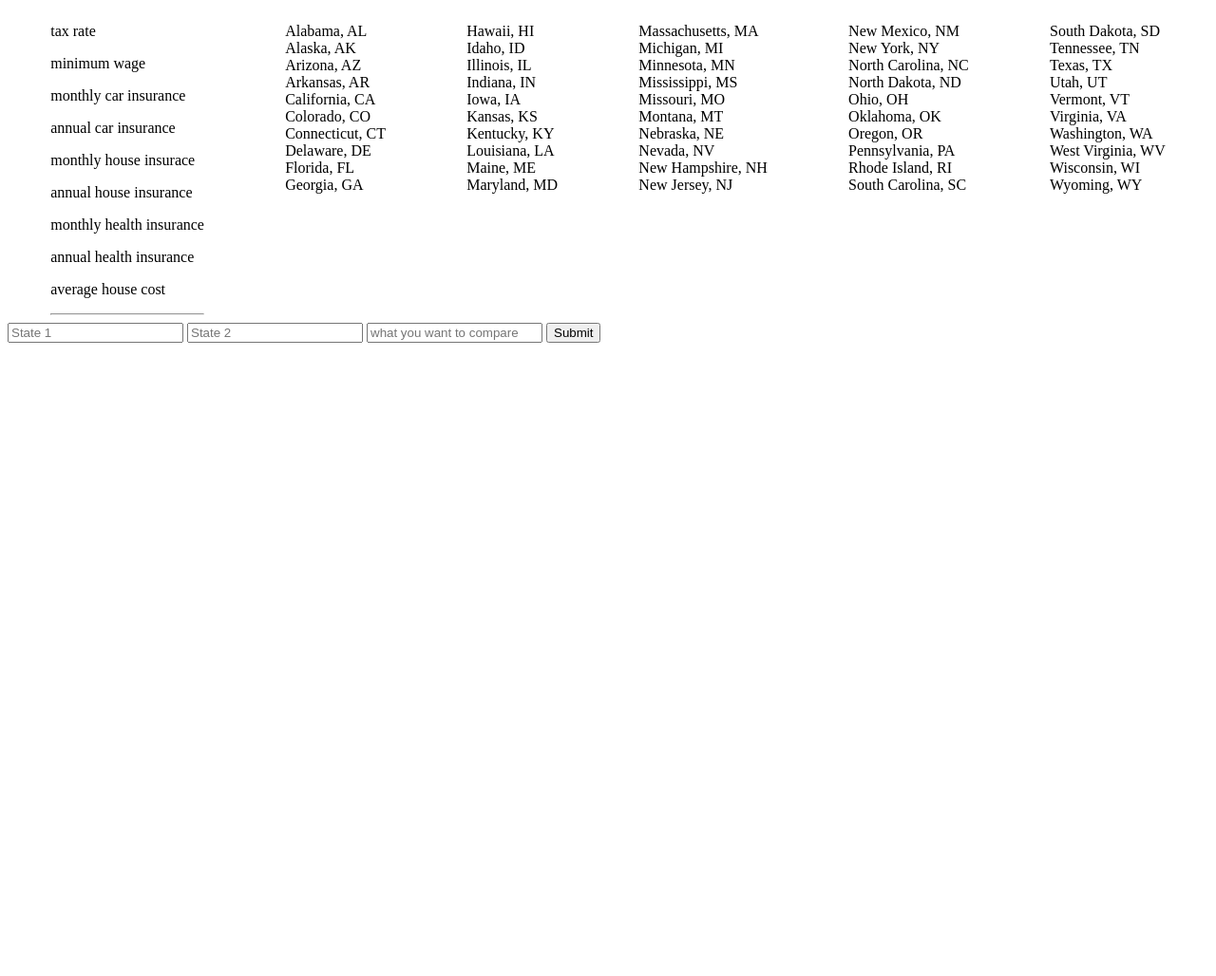
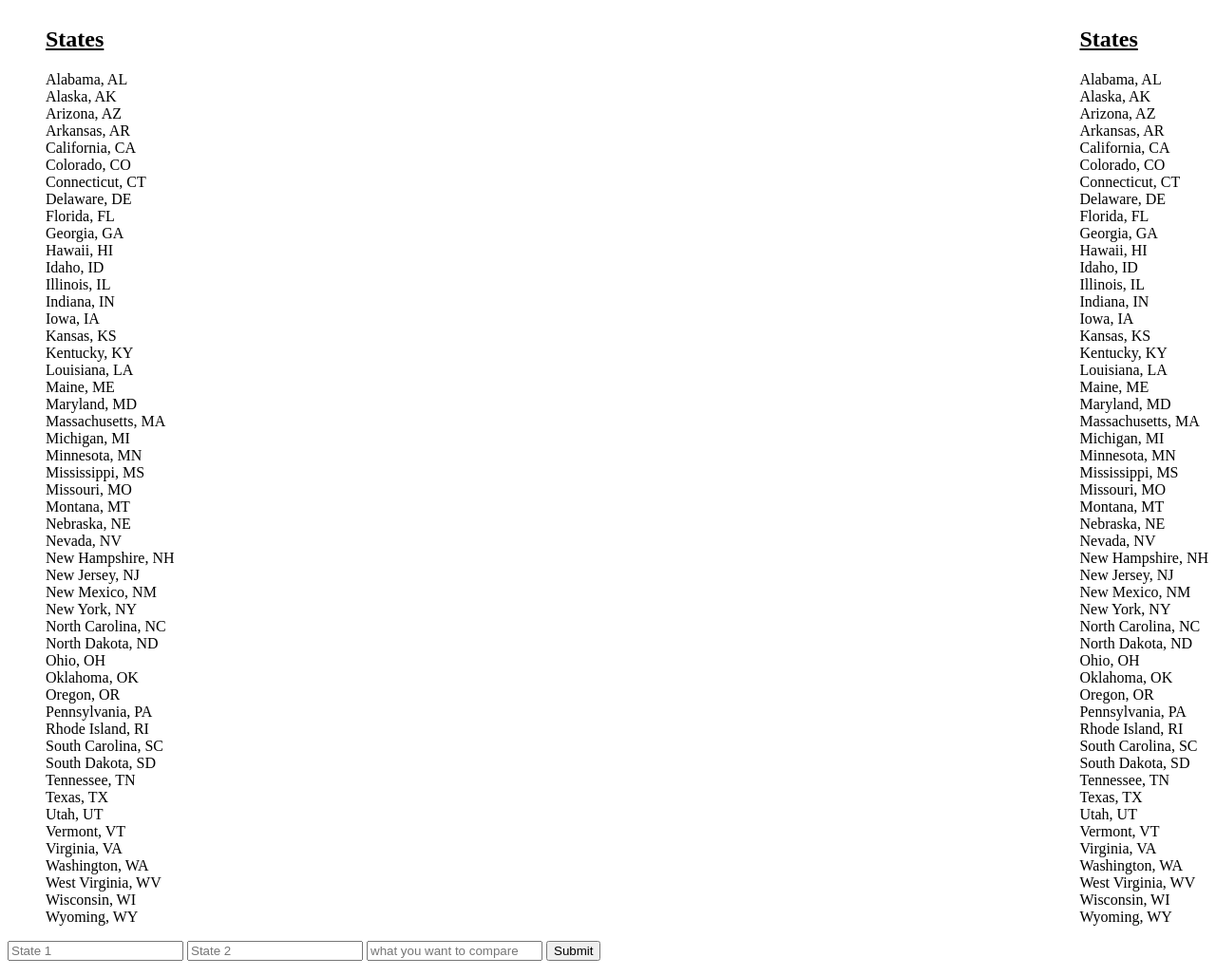
Before and after one commit to JRigney6993-coder/State-Analytics, a plain HTML site: page pages/comparator/compare.html in a window 1280 px wide. Shown: the whole page at 95% size. Before the commit the page ends 800 px from the top, so only its background shows below. Drawn offline with Linux system fonts and the light colour scheme.

Commit message:
both sides

```diff
--- a/pages/comparator/compare.css
+++ b/pages/comparator/compare.css
@@ -1,10 +1,10 @@
-.state{
+.states{
     text-decoration: underline;
 }
 .list{
     list-style: none;
 }
 .flexbox{
-    display: flex;
-    justify-content: space-evenly;
+    display:flex;
+    justify-content: space-between;
 }
--- a/pages/comparator/compare.html
+++ b/pages/comparator/compare.html
@@ -9,8 +9,7 @@
 </head>
 <body>
     <div id="main">
-        <div class="flexbox">
-            <div>
+        <!-- <div>
             <p>tax rate</p>
             <p>minimum wage</p>
             <p>monthly car insurance</p>
@@ -21,176 +20,324 @@
             <p>annual health insurance</p>
             <p>average house cost</p>
             <hr>
-            </div>
+        </div> -->
+        <div class="flexbox">
             <div>
                 <ul class="list">
+                    <li>
+                        <h2 class="states">States</h2>
+                    </li>
                     <a>
-                        <li>Alabama, AL
-                    </li></a>
+                        <li>Alabama, AL</li>
+                    </a>
                     <a>
-                        <li>Alaska, AK
-                    </li></a>
+                        <li>Alaska, AK</li>
+                    </a>
                     <a>
-                        <li>Arizona, AZ
-                    </li></a>
+                        <li>Arizona, AZ</li>
+                    </a>
                     <a>
-                        <li>Arkansas, AR
-                    </li></a>
+                        <li>Arkansas, AR</li>
+                    </a>
                     <a>
-                        <li>California, CA
-                    </li></a>
+                        <li>California, CA</li>
+                    </a>
                     <a>
-                        <li>Colorado, CO
-                    </li></a>
+                        <li>Colorado, CO</li>
+                    </a>
                     <a>
-                        <li>Connecticut, CT
-                    </li></a>
+                        <li>Connecticut, CT</li>
+                    </a>
                     <a>
-                        <li>Delaware, DE
-                    </li></a>
+                        <li>Delaware, DE</li>
+                    </a>
                     <a>
-                        <li>Florida, FL
-                    </li></a>
+                        <li>Florida, FL</li>
+                    </a>
                     <a>
-                        <li>Georgia, GA
-                    </li></a>
+                        <li>Georgia, GA</li>
+                    </a>
+                    <a>
+                        <li>Hawaii, HI</li>
+                    </a>
+                    <a>
+                        <li>Idaho, ID</li>
+                    </a>
+                    <a>
+                        <li>Illinois, IL</li>
+                    </a>
+                    <a>
+                        <li>Indiana, IN</li>
+                    </a>
+                    <a>
+                        <li>Iowa, IA</li>
+                    </a>
+                    <a>
+                        <li>Kansas, KS</li>
+                    </a>
+                    <a>
+                        <li>Kentucky, KY</li>
+                    </a>
+                    <a>
+                        <li>Louisiana, LA</li>
+                    </a>
+                    <a>
+                        <li>Maine, ME</li>
+                    </a>
+                    <a>
+                        <li>Maryland, MD</li>
+                    </a>
+                    <a>
+                        <li>Massachusetts, MA</li>
+                    </a>
+                    <a>
+                        <li>Michigan, MI</li>
+                    </a>
+                    <a>
+                        <li>Minnesota, MN</li>
+                    </a>
+                    <a>
+                        <li>Mississippi, MS</li>
+                    </a>
+                    <a>
+                        <li>Missouri, MO</li>
+                    </a>
+                    <a>
+                        <li>Montana, MT</li>
+                    </a>
+                    <a>
+                        <li>Nebraska, NE</li>
+                    </a>
+                    <a>
+                        <li>Nevada, NV</li>
+                    </a>
+                    <a>
+                        <li>New Hampshire, NH</li>
+                    </a>
+                    <a>
+                        <li>New Jersey, NJ</li>
+                    </a>
+                    <a>
+                        <li>New Mexico, NM</li>
+                    </a>
+                    <a>
+                        <li>New York, NY</li>
+                    </a>
+                    <a>
+                        <li>North Carolina, NC</li>
+                    </a>
+                    <a>
+                        <li>North Dakota, ND</li>
+                    </a>
+                    <a>
+                        <li>Ohio, OH</li>
+                    </a>
+                    <a>
+                        <li>Oklahoma, OK</li>
+                    </a>
+                    <a>
+                        <li>Oregon, OR</li>
+                    </a>
+                    <a>
+                        <li>Pennsylvania, PA</li>
+                    </a>
+                    <a>
+                        <li>Rhode Island, RI</li>
+                    </a>
+                    <a>
+                        <li>South Carolina, SC</li>
+                    </a>
+                    <a>
+                        <li>South Dakota, SD</li>
+                    </a>
+                    <a>
+                        <li>Tennessee, TN</li>
+                    </a>
+                    <a>
+                        <li>Texas, TX</li>
+                    </a>
+                    <a>
+                        <li>Utah, UT</li>
+                    </a>
+                    <a>
+                        <li>Vermont, VT</li>
+                    </a>
+                    <a>
+                        <li>Virginia, VA</li>
+                    </a>
+                    <a>
+                        <li>Washington, WA</li>
+                    </a>
+                    <a>
+                        <li>West Virginia, WV</li>
+                    </a>
+                    <a>
+                        <li>Wisconsin, WI</li>
+                    </a>
+                    <a>
+                        <li>Wyoming, WY</li>
+                    </a>
                 </ul>
             </div>
             <div>
                 <ul class="list">
+                    <li>
+                        <h2 class="states">States</h2>
+                    </li>
                     <a>
-                        <li>Hawaii, HI
-                    </li></a>
+                        <li>Alabama, AL</li>
+                    </a>
                     <a>
-                        <li>Idaho, ID
-                    </li></a>
+                        <li>Alaska, AK</li>
+                    </a>
                     <a>
-                        <li>Illinois, IL
-                    </li></a>
+                        <li>Arizona, AZ</li>
+                    </a>
                     <a>
-                        <li>Indiana, IN
-                    </li></a>
+                        <li>Arkansas, AR</li>
+                    </a>
                     <a>
-                        <li>Iowa, IA
-                    </li></a>
+                        <li>California, CA</li>
+                    </a>
                     <a>
-                        <li>Kansas, KS
-                    </li></a>
+                        <li>Colorado, CO</li>
+                    </a>
                     <a>
-                        <li>Kentucky, KY
-                    </li></a>
+                        <li>Connecticut, CT</li>
+                    </a>
                     <a>
-                        <li>Louisiana, LA
-                    </li></a>
+                        <li>Delaware, DE</li>
+                    </a>
                     <a>
-                        <li>Maine, ME
-                    </li></a>
+                        <li>Florida, FL</li>
+                    </a>
                     <a>
-                        <li>Maryland, MD
-                    </li></a>
-                </ul>
-            </div>
-            <div>
-                <ul class="list">
+                        <li>Georgia, GA</li>
+                    </a>
                     <a>
-                        <li>Massachusetts, MA
-                    </li></a>
+                        <li>Hawaii, HI</li>
+                    </a>
                     <a>
-                        <li>Michigan, MI
-                    </li></a>
+                        <li>Idaho, ID</li>
+                    </a>
                     <a>
-                        <li>Minnesota, MN
-                    </li></a>
+                        <li>Illinois, IL</li>
+                    </a>
                     <a>
-                        <li>Mississippi, MS
-                    </li></a>
+                        <li>Indiana, IN</li>
+                    </a>
                     <a>
-                        <li>Missouri, MO
-                    </li></a>
+                        <li>Iowa, IA</li>
+                    </a>
                     <a>
-                        <li>Montana, MT
-                    </li></a>
+                        <li>Kansas, KS</li>
+                    </a>
                     <a>
-                        <li>Nebraska, NE
-                    </li></a>
+                        <li>Kentucky, KY</li>
+                    </a>
                     <a>
-                        <li>Nevada, NV
-                    </li></a>
+                        <li>Louisiana, LA</li>
+                    </a>
                     <a>
-                        <li>New Hampshire, NH
-                    </li></a>
+                        <li>Maine, ME</li>
+                    </a>
                     <a>
-                        <li>New Jersey, NJ
-                    </li></a>
-                </ul>
-            </div>
-            <div>
-                <ul class="list">
+                        <li>Maryland, MD</li>
+                    </a>
                     <a>
-                        <li>New Mexico, NM
-                    </li></a>
+                        <li>Massachusetts, MA</li>
+                    </a>
                     <a>
-                        <li>New York, NY
-                    </li></a>
+                        <li>Michigan, MI</li>
+                    </a>
                     <a>
-                        <li>North Carolina, NC
-                    </li></a>
+                        <li>Minnesota, MN</li>
+                    </a>
                     <a>
-                        <li>North Dakota, ND
-                    </li></a>
+                        <li>Mississippi, MS</li>
+                    </a>
                     <a>
-                        <li>Ohio, OH
-                    </li></a>
+                        <li>Missouri, MO</li>
+                    </a>
                     <a>
-                        <li>Oklahoma, OK
-                    </li></a>
+                        <li>Montana, MT</li>
+                    </a>
                     <a>
-                        <li>Oregon, OR
-                    </li></a>
+                        <li>Nebraska, NE</li>
+                    </a>
                     <a>
-                        <li>Pennsylvania, PA
-                    </li></a>
+                        <li>Nevada, NV</li>
+                    </a>
                     <a>
-                        <li>Rhode Island, RI
-                    </li></a>
+                        <li>New Hampshire, NH</li>
+                    </a>
                     <a>
-                        <li>South Carolina, SC
-                    </li></a>
-                </ul>
-            </div>
-            <div>
-                <ul class="list">
+                        <li>New Jersey, NJ</li>
+                    </a>
                     <a>
-                        <li>South Dakota, SD
-                    </li></a>
+                        <li>New Mexico, NM</li>
+                    </a>
                     <a>
-                        <li>Tennessee, TN
-                    </li></a>
+                        <li>New York, NY</li>
+                    </a>
                     <a>
-                        <li>Texas, TX
-                    </li></a>
+                        <li>North Carolina, NC</li>
+                    </a>
                     <a>
-                        <li>Utah, UT
-                    </li></a>
+                        <li>North Dakota, ND</li>
+                    </a>
                     <a>
-                        <li>Vermont, VT
-                    </li></a>
+                        <li>Ohio, OH</li>
+                    </a>
                     <a>
-                        <li>Virginia, VA
-                    </li></a>
-                    <a><li>Washington, WA</li></a>
+                        <li>Oklahoma, OK</li>
+                    </a>
                     <a>
-                        <li>West Virginia, WV
-                    </li></a>
+                        <li>Oregon, OR</li>
+                    </a>
                     <a>
-                        <li>Wisconsin, WI
-                    </li></a>
+                        <li>Pennsylvania, PA</li>
+                    </a>
                     <a>
-                        <li>Wyoming, WY
-                    </li></a>
+                        <li>Rhode Island, RI</li>
+                    </a>
+                    <a>
+                        <li>South Carolina, SC</li>
+                    </a>
+                    <a>
+                        <li>South Dakota, SD</li>
+                    </a>
+                    <a>
+                        <li>Tennessee, TN</li>
+                    </a>
+                    <a>
+                        <li>Texas, TX</li>
+                    </a>
+                    <a>
+                        <li>Utah, UT</li>
+                    </a>
+                    <a>
+                        <li>Vermont, VT</li>
+                    </a>
+                    <a>
+                        <li>Virginia, VA</li>
+                    </a>
+                    <a>
+                        <li>Washington, WA</li>
+                    </a>
+                    <a>
+                        <li>West Virginia, WV</li>
+                    </a>
+                    <a>
+                        <li>Wisconsin, WI</li>
+                    </a>
+                    <a>
+                        <li>Wyoming, WY</li>
+                    </a>
                 </ul>
             </div>
         </div>
+
         <input type="text" id="yourState" placeholder="State 1"></input>
         <input type="text" id="wantedState" placeholder="State 2"></input>
         <input type="text" id="comparator" placeholder="what you want to compare"></input>
```
Lines whose indentation alone changed are shown as unchanged.
